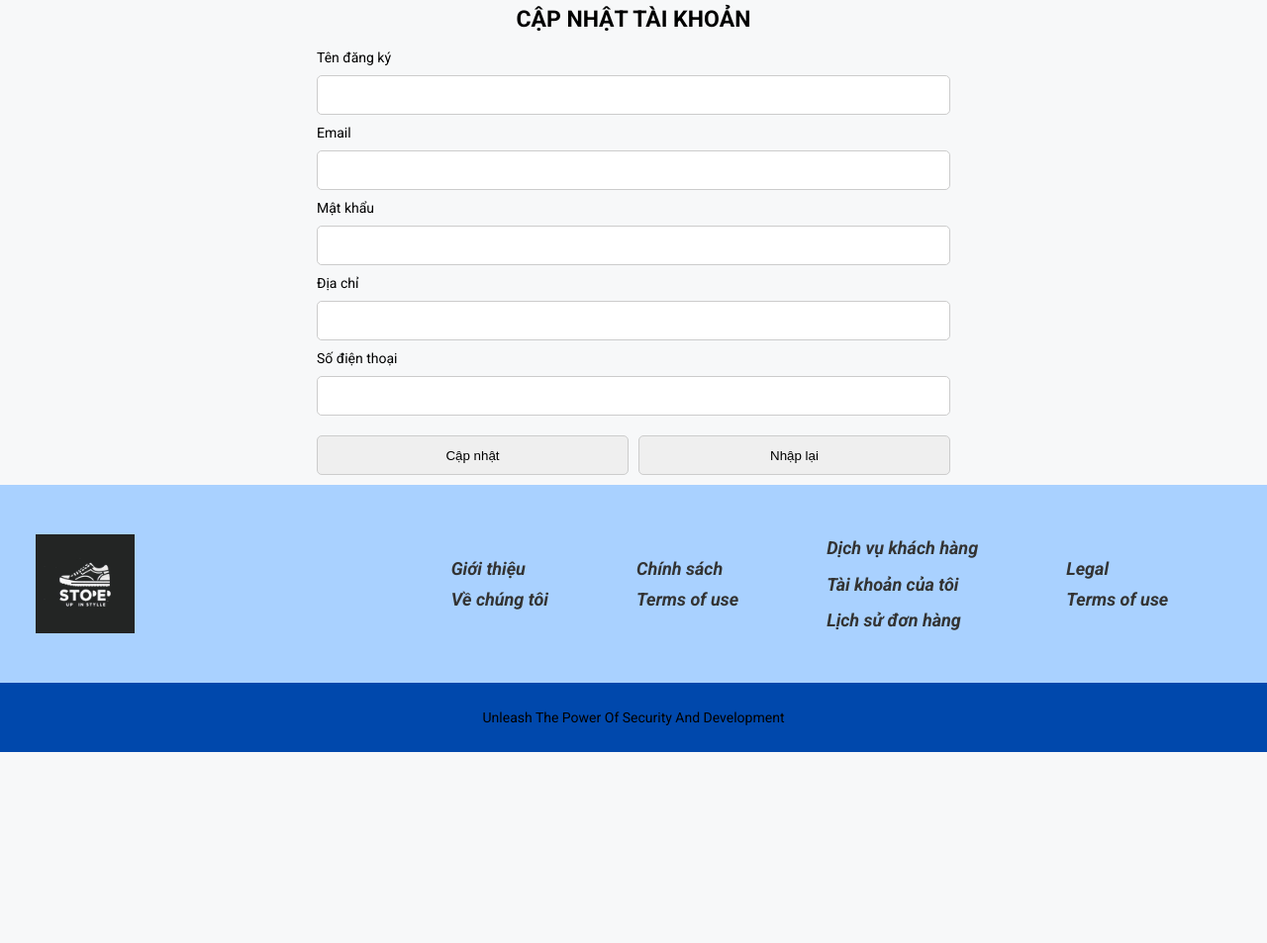
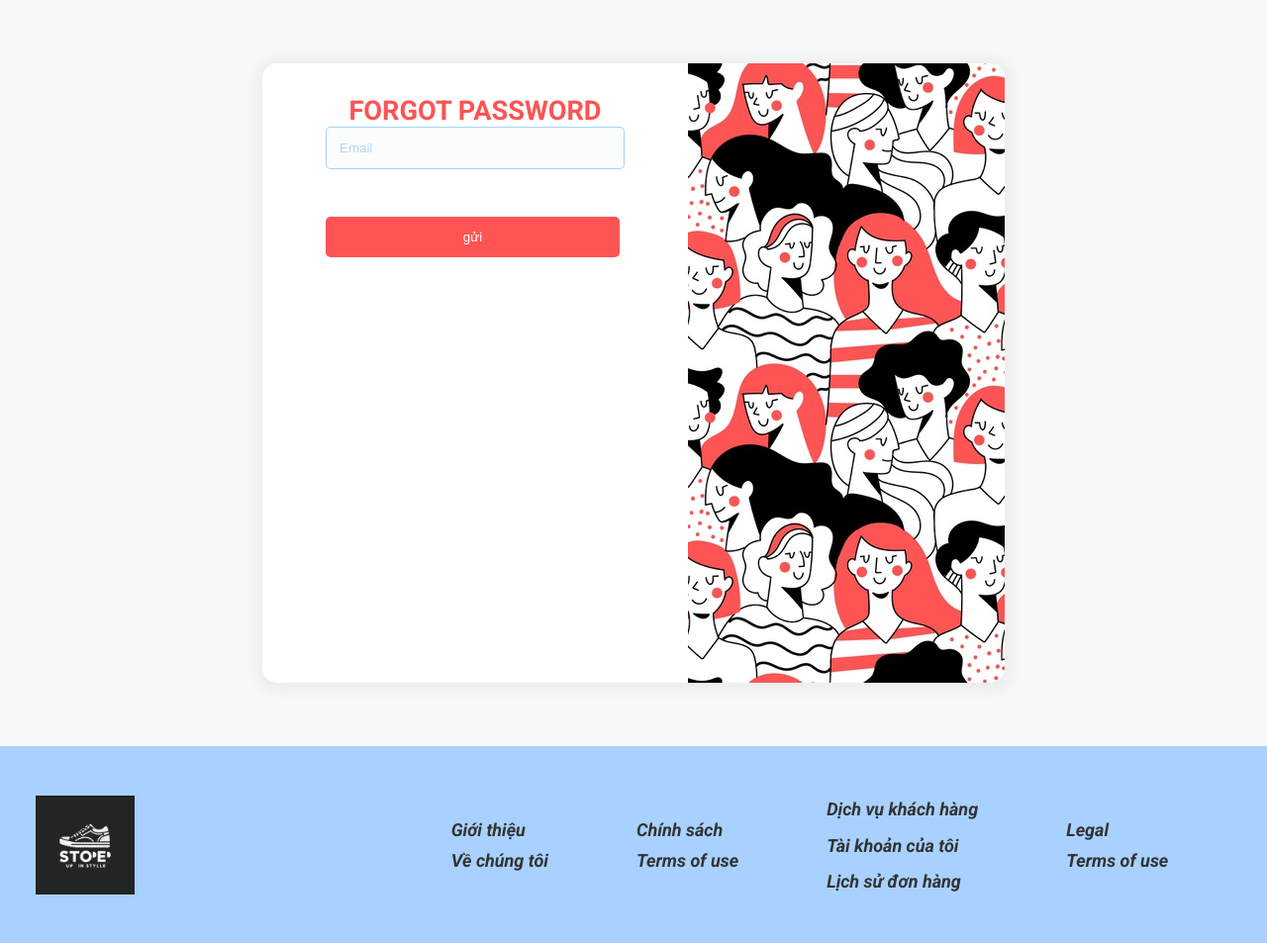
Before and after one commit to ngocluat21/webbangiay, a PHP site: page /index.php?act=edit_tk in a window 1280 px wide. Shown: the part 110-1063 px from the top of the page at 99% size. Before the commit the page ends 870 px from the top, so only its background shows below. Run offline with PHP 8.4, Linux system fonts and the light colour scheme; data comes from the database, SQL or seed files in the repository.

Commit message:
Tài khoản

```diff
--- a/model/pdo.php
+++ b/model/pdo.php
@@ -1,9 +1,11 @@
 <?php
+
 /**
  * Mở kết nối đến CSDL sử dụng PDO
  */
-    function pdo_get_connection(){
-        $dburl = "mysql:host=localhost:3308;dbname=webbangiaynam;charset=utf8";
+function pdo_get_connection()
+{
+    $dburl = "mysql:host=localhost;dbname=webbangiaynam;charset=utf8";
     $username = 'root';
     $password = '';
 
@@ -18,33 +20,31 @@
  * @param array $args mảng giá trị cung cấp cho các tham số của $sql
  * @throws PDOException lỗi thực thi câu lệnh
  */
-    function pdo_execute($sql){
+function pdo_execute($sql)
+{
     $sql_args = array_slice(func_get_args(), 1);
-        try{
+    try {
         $conn = pdo_get_connection();
         $stmt = $conn->prepare($sql);
         $stmt->execute($sql_args);
-        }
-        catch(PDOException $e){
+    } catch (PDOException $e) {
         throw $e;
-        }
-        finally{
+    } finally {
         unset($conn);
     }
 }
 
-    function pdo_execute_return_lastInsertId($sql){
+function pdo_execute_return_lastInsertId($sql)
+{
     $sql_args = array_slice(func_get_args(), 1);
-        try{
+    try {
         $conn = pdo_get_connection();
         $stmt = $conn->prepare($sql);
         $stmt->execute($sql_args);
         return $conn->lastInsertId();
-        }
-        catch(PDOException $e){
+    } catch (PDOException $e) {
         throw $e;
-        }
-        finally{
+    } finally {
         unset($conn);
     }
 }
@@ -56,19 +56,18 @@
  * @return array mảng các bản ghi
  * @throws PDOException lỗi thực thi câu lệnh
  */
-    function pdo_query($sql){
+function pdo_query($sql)
+{
     $sql_args = array_slice(func_get_args(), 1);
-        try{
+    try {
         $conn = pdo_get_connection();
         $stmt = $conn->prepare($sql);
         $stmt->execute($sql_args);
         $rows = $stmt->fetchAll();
         return $rows;
-        }
-        catch(PDOException $e){
+    } catch (PDOException $e) {
         throw $e;
-        }
-        finally{
+    } finally {
         unset($conn);
     }
 }
@@ -80,19 +79,18 @@
  * @return array mảng chứa bản ghi
  * @throws PDOException lỗi thực thi câu lệnh
  */
-    function pdo_query_one($sql){
+function pdo_query_one($sql)
+{
     $sql_args = array_slice(func_get_args(), 1);
-        try{
+    try {
         $conn = pdo_get_connection();
         $stmt = $conn->prepare($sql);
         $stmt->execute($sql_args);
         $row = $stmt->fetch(PDO::FETCH_ASSOC);
         return $row;
-        }
-        catch(PDOException $e){
+    } catch (PDOException $e) {
         throw $e;
-        }
-        finally{
+    } finally {
         unset($conn);
     }
 }
@@ -104,21 +102,18 @@
  * @return giá trị
  * @throws PDOException lỗi thực thi câu lệnh
  */
-    function pdo_query_value($sql){
+function pdo_query_value($sql)
+{
     $sql_args = array_slice(func_get_args(), 1);
-        try{
+    try {
         $conn = pdo_get_connection();
         $stmt = $conn->prepare($sql);
         $stmt->execute($sql_args);
         $row = $stmt->fetch(PDO::FETCH_ASSOC);
         return array_values($row)[0];
-        }
-        catch(PDOException $e){
+    } catch (PDOException $e) {
         throw $e;
-        }
-        finally{
+    } finally {
         unset($conn);
     }
 }
-
-?>
--- /dev/null
+++ b/model/taikhoan.php
@@ -0,0 +1,29 @@
+<?php
+function insert_taikhoan($username, $pass, $email, $address,  $tel)
+{
+    $sql = "insert into taikhoan(username,pass,email,address,tel) values('$username','$pass','$email','$address','$tel')";
+    pdo_execute($sql);
+}
+function checkusername($username, $pass)
+{
+    $sql = "select * from taikhoan WHERE username='" . $username . "' AND pass='" . $pass . "'";
+    $pro = pdo_query_one($sql);
+    return $pro;
+}
+function checkemail($email)
+{
+    $sql = "select * from taikhoan WHERE email='" . $email . "'";
+    $pro = pdo_query_one($sql);
+    return $pro;
+}
+function loadall_taikhoan()
+{
+    $sql = "SELECT * FROM taikhoan ORDER BY ID DESC";
+    $listtaikhoan = pdo_query($sql);
+    return $listtaikhoan;
+}
+function update_taikhoan($id, $username, $pass, $email, $address, $tel)
+{
+    $sql = "UPDATE taikhoan SET username = '" . $username . "', pass = '" . $pass . "', email = '" . $email . "', address = '" . $address . "', tel = '" . $tel . "' WHERE id=" . $id;
+    pdo_execute($sql);
+}
--- a/view/taikhoan/edit_tk.php
+++ b/view/taikhoan/edit_tk.php
@@ -1,40 +1,36 @@
-    <div class="content_capnhat_tk">
-        <div class="title">CẬP NHẬT TÀI KHOẢN</div>
-        <div class="">
-            <form action="index.php?act=edit_taikhoan" method="post">
-                <div class="form-field">
-                    Tên đăng ký <br>
-                    <input type="text" name="user" value="">
+<div class="content">
+    <!-- Form without bootstrap -->
+    <div class="auth-wrapper">
+        <div class="auth-container">
+            <div class="auth-action-left">
+                <div class="auth-form-outer">
+                    <h2 class="auth-form-title">
+                        FORGOT PASSWORD
+                    </h2>
+
+                    <form class="login-form" action="index.php?act=laymk" method="POST">
+                        <input type="email" class="auth-form-input" placeholder="Email" name="email">
+                        <!-- <label class="btn active">
+                                <input type="checkbox" name='email' checked>
+                                <i class="fa fa-square-o"></i><i class="fa fa-check-square-o"></i>
+                                <span> Remember password.</span>
+                            </label> -->
+                        <?php
+                        if (isset($thongbao) && $thongbao !== '')
+                            echo $thongbao
+
+                        ?>
+                        <div class="footer-action">
+                            <input type="submit" value="gửi" name="gui" class="auth-submit">
+                        </div>
+                    </form>
                 </div>
-
-                <div class="form-field">
-                    Email <br>
-                    <input type="email" name="email" value="">
+            </div>
+            <div class="auth-action-right">
+                <div class="auth-image">
+                    <img src="assets/images/vector.jpg" alt="login">
                 </div>
-
-                <div class="form-field">
-                    Mật khẩu <br>
-                    <input type="password" name="pass" value="">
-                </div>
-
-                <div class="form-field">
-                    Địa chỉ <br>
-                    <input type="text" name="address" value="">
-                </div>
-
-                <div class="form-field">
-                    Số điện thoại <br>
-                    <input type="text" name="tel" value="">
-                </div>
-
-                <div class="form-field flex_c">
-                    <input type="hidden" name="id" value="">
-                    <input style="margin-right: 10px;" type="submit" name="capnhat" value="Cập nhật">
-                    <input type="reset" value="Nhập lại">
-                </div>
-            </form>
-            <h2 class="thongbao">
-
-            </h2>
+            </div>
         </div>
     </div>
+</div>
```
Also changed, not shown: index.php (+49 -3 lines), view/taikhoan/dangky.php (+27 -5 lines), view/taikhoan/dangnhap.php (+6 -6 lines), yy.html (deleted). Lines whose indentation alone changed are shown as unchanged.
